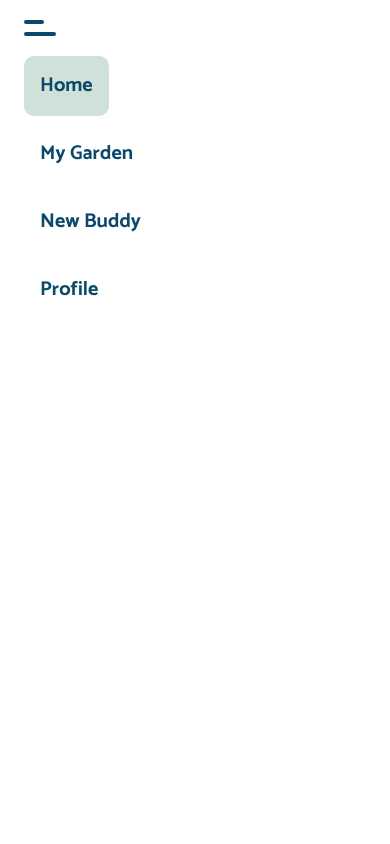
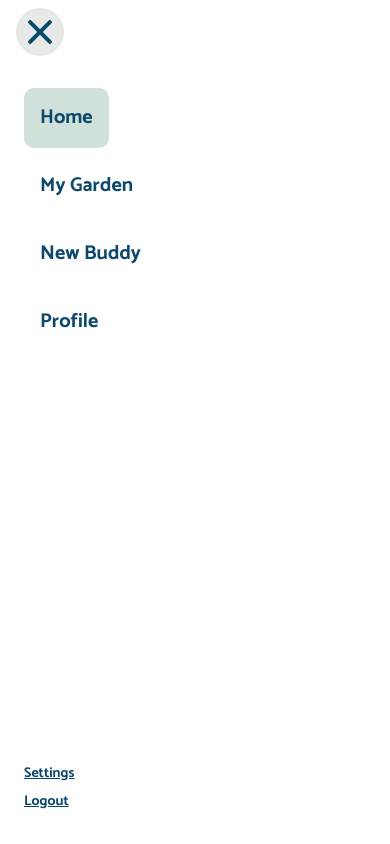
Before and after one commit to john4web/plant-buddy, a Vue app: page / in a window 390 px wide. Both pictures are taken after a click on the button 40 px from the left and 28 px from the top of the page. Built offline with nearby package versions, Linux system fonts and the light colour scheme.

Commit message:
adding superduper fancy burgermenu animation

```diff
--- a/src/components/NavBar.vue
+++ b/src/components/NavBar.vue
@@ -5,24 +5,16 @@
         <div class="flex space-x-7">
           <!-- Desktop Navbar items -->
           <div class="hidden md:flex items-center space-x-1 text-navy">
-            <router-link
-              to="/"
-              class="py-4 px-2 font-semibold transition duration-300"
+            <router-link to="/" class="py-4 px-2 font-semibold"
               >Home</router-link
             >
-            <router-link
-              to="/my-garden"
-              class="py-4 px-2 font-semibold transition duration-300"
+            <router-link to="/my-garden" class="py-4 px-2 font-semibold"
               >My Garden</router-link
             >
-            <router-link
-              to="/new-buddy"
-              class="py-4 px-2 font-semibold transition duration-300"
+            <router-link to="/new-buddy" class="py-4 px-2 font-semibold"
               >New Buddy</router-link
             >
-            <router-link
-              to="/profile"
-              class="py-4 px-2 font-semibold transition duration-300"
+            <router-link to="/profile" class="py-4 px-2 font-semibold"
               >Profile</router-link
             >
           </div>
@@ -30,10 +22,39 @@
 
         <!-- Mobile menu button -->
         <div class="md:hidden flex items-center py-4 px-2">
-          <button class="outline-none h-6" @click="toggleMenu">
-            <div class="space-y-2">
-              <span class="block w-5 h-1 bg-navy rounded-full"></span>
-              <span class="block w-8 h-1 bg-navy rounded-full"></span>
+          <button class="outline-none" @click="toggleMenu">
+            <div
+              class="h-8 w-8 relative transition-all ease-in-out duration-200"
+              :class="{ 'menu__button--open': menuIsOpen }"
+            >
+              <span
+                class="
+                  block
+                  absolute
+                  w-5
+                  h-1
+                  bg-navy
+                  rounded-full
+                  top-2
+                  transition-all
+                  ease-in-out
+                  duration-200
+                "
+              ></span>
+              <span
+                class="
+                  block
+                  absolute
+                  w-8
+                  h-1
+                  bg-navy
+                  rounded-full
+                  top-5
+                  transition-all
+                  ease-in-out
+                  duration-200
+                "
+              ></span>
             </div>
           </button>
         </div>
@@ -42,14 +63,24 @@
     <!-- mobile menu -->
     <div
       :class="{ hidden: !menuIsOpen }"
-      class="h-screen w-screen fixed text-navy bg-white px-6 text-xl"
+      class="
+        w-screen
+        h-[calc(100vh-4rem)]
+        fixed
+        text-navy
+        bg-white
+        px-6
+        text-xl
+        flex flex-col
+        justify-between
+        transition-all
+        ease-in-out
+        duration-200
+      "
     >
-      <ul class="">
+      <ul class="mt-6">
         <li>
-          <router-link
-            @click="toggleMenu"
-            to="/"
-            class="p-4 transition duration-300 inline-block mb-2"
+          <router-link @click="toggleMenu" to="/" class="p-4 inline-block mb-2"
             >Home</router-link
           >
         </li>
@@ -57,7 +88,7 @@
           <router-link
             @click="toggleMenu"
             to="/my-garden"
-            class="p-4 transition duration-300 inline-block mb-2"
+            class="p-4 inline-block mb-2"
             >My Garden</router-link
           >
         </li>
@@ -65,7 +96,7 @@
           <router-link
             @click="toggleMenu"
             to="/new-buddy"
-            class="p-4 transition duration-300 inline-block mb-2"
+            class="p-4 inline-block mb-2"
             >New Buddy</router-link
           >
         </li>
@@ -73,8 +104,26 @@
           <router-link
             @click="toggleMenu"
             to="/profile"
-            class="p-4 transition duration-300 inline-block mb-2"
+            class="p-4 inline-block mb-2"
             >Profile</router-link
+          >
+        </li>
+      </ul>
+      <ul class="mb-6 text-sm">
+        <li class="mb-2">
+          <router-link
+            @click="toggleMenu"
+            to="/settings"
+            class="inline-block underline"
+            >Settings</router-link
+          >
+        </li>
+        <li class="mb-2">
+          <router-link
+            @click="toggleMenu"
+            to="/logout"
+            class="inline-block underline"
+            >Logout</router-link
           >
         </li>
       </ul>
@@ -115,4 +164,23 @@ export default defineComponent({
     border-radius: 0;
   }
 }
+
+.menu__button--open span {
+  width: 2rem;
+  top: 0.875rem;
+}
+
+.menu__button--open span:nth-child(1) {
+  transform: rotate(45deg);
+}
+
+.menu__button--open span:nth-child(2) {
+  transform: rotate(-45deg);
+}
+
+.menu__button--open {
+  background-color: #e8e8e8;
+  outline: 8px solid #e8e8e8;
+  border-radius: 50%;
+}
 </style>
--- a/tailwind.config.js
+++ b/tailwind.config.js
@@ -18,6 +18,7 @@ module.exports = {
       },
     },
   },
+  mode: 'jit',
   variants: {
     extend: {},
   },
```
